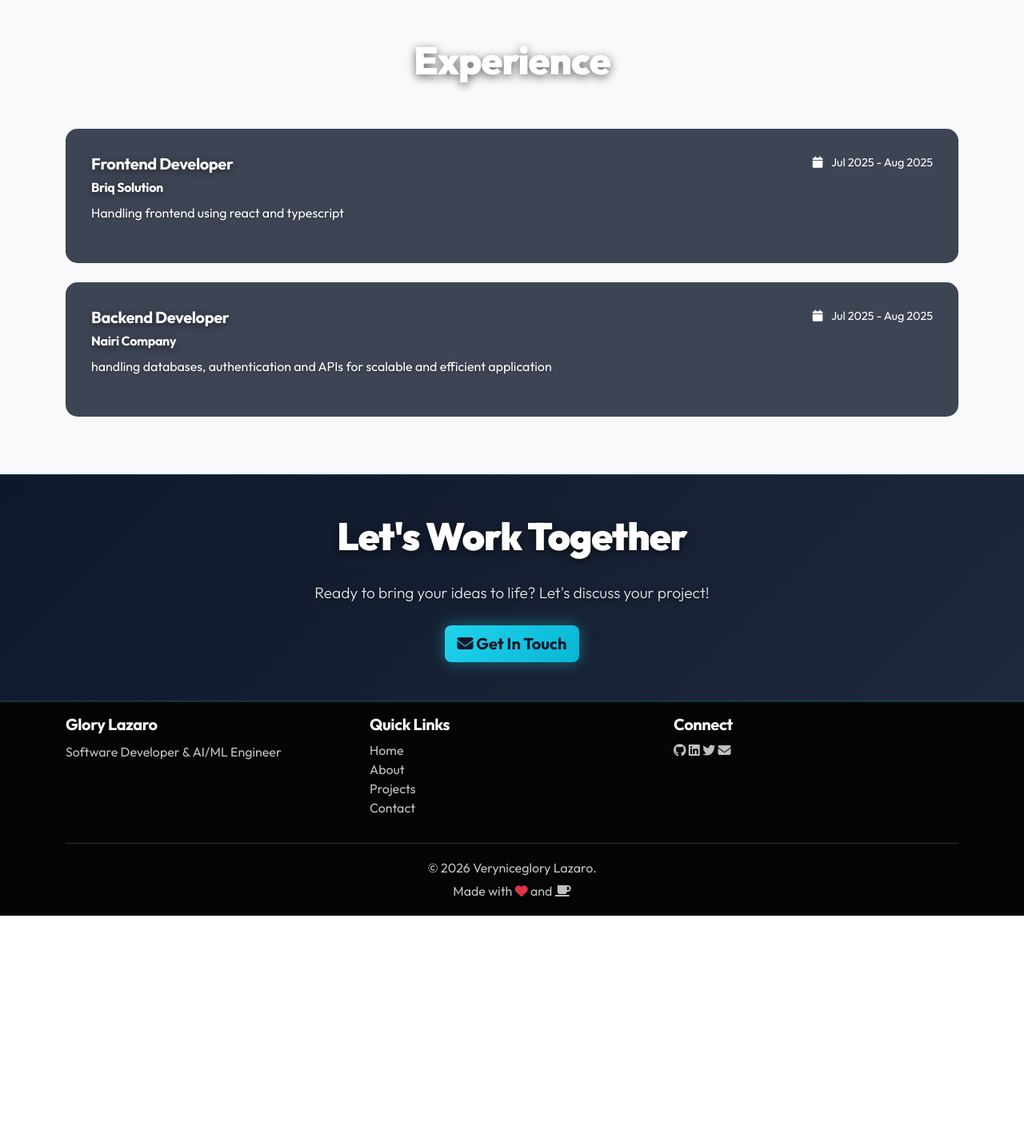
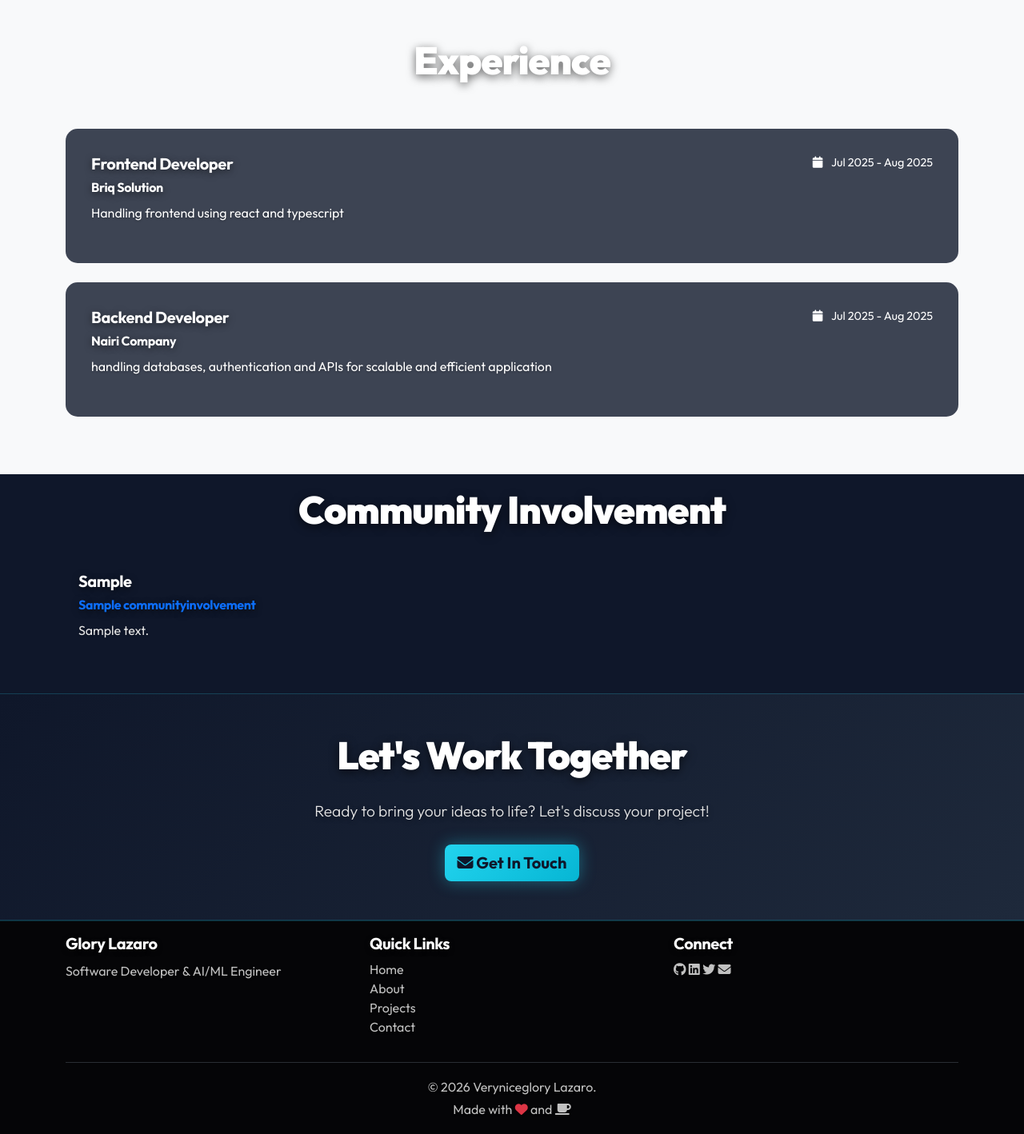
Before and after one commit to GloryMsasalaga/portfolio, a Django app: page /about/ in a window 1280 px wide. Shown: the part 2812-4230 px from the top of the page at 80% size. Before the commit the page ends 3957 px from the top, so only its background shows below. Run offline with Django 5.2, Linux system fonts and the light colour scheme; data comes from the database, SQL or seed files in the repository; tables that the repository leaves empty hold one stand-in row (values such as "Sample post"); some libraries are stand-ins or nearby versions.

Commit message:
feat: adding community involvement in the db and frontend page

```diff
--- a/portfolio/models.py
+++ b/portfolio/models.py
@@ -113,3 +113,15 @@ class Experience(models.Model):
 
     class Meta:
         ordering = ['-end_date', '-start_date']
+
+class CommunityInvolvement(models.Model):
+    """Model representing community involvement"""
+    name = models.CharField(max_length=200)
+    position = models.CharField(max_length=200)
+    description = models.TextField()
+
+    def __str__(self):
+        return f"{self.position} at {self.name}"
+
+    class Meta:
+        ordering = ['description']
--- a/portfolio/urls.py
+++ b/portfolio/urls.py
@@ -22,4 +22,5 @@ urlpatterns = [
     path('api/service-order/', views.service_order_api, name='service_order_api'),
     path('api/skills/', views.skills_api, name='skills_api'),
     path('api/services/', views.services_api, name='services_api'),
+    path('api/communityinvolvement/', views.communityinvolvement_api, name='communityinvolvement_api')
 ]
--- a/portfolio/views.py
+++ b/portfolio/views.py
@@ -6,7 +6,7 @@ from django.shortcuts import render, redirect, get_object_or_404
 from django.http import JsonResponse
 from django.views.decorators.csrf import csrf_exempt
 from django.contrib import messages
-from .models import Project, Contact, Service, ServiceOrder, Skill, Education, Experience
+from .models import Project, Contact, Service, ServiceOrder, Skill, Education, Experience, CommunityInvolvement
 
 def loading(request):
     """View for loading page."""
@@ -30,11 +30,13 @@ def about(request):
     skills = Skill.objects.all()
     education = Education.objects.all()
     experience = Experience.objects.all()
+    communityinvolvement = CommunityInvolvement.objects.all()
 
     context = {
         'skills': skills,
         'education': education,
         'experience': experience,
+        'communityinvolvement': communityinvolvement
     }
     return render(request, 'about.html', context)
 
@@ -212,3 +214,15 @@ def services_api(request):
             'icon': service.icon
         })
     return JsonResponse(data, safe=False)
+
+def communityinvolvement_api(request):
+    """API view for community involvement."""
+    communityinvolvement = CommunityInvolvement.objects.all()
+    data = []
+    for communityinvolvement in communityinvolvement:
+        data.append({
+            'name': communityinvolvement.name,
+            'position': communityinvolvement.position,
+            'description': communityinvolvement.description
+            })
+        return JsonResponse(data, safe=False)
--- a/templates/about.html
+++ b/templates/about.html
@@ -169,6 +169,32 @@
 </section>
 {% endif %}
 
+<!-- Community Section -->
+{% if communityinvolvement %}
+<section class="py-3">
+    <div class="container">
+        <div class="row">
+            <div class="col-12 text-center mb-4">
+                <h2 class="display-5 fw-bold">Community Involvement</h2>
+            </div>
+            <div class="row">
+                {% for community in communityinvolvement %}
+                <div class="col-md-4 mb-3">
+                    <div class="community-card p-3 h-100">
+                        <h5 class="fw-bold">{{ community.position }}</h5>
+                        <h6 class="text-primary">{{ community.name }}</h6>
+                        {% if community.description %}
+                        <p>{{ community.description }}</p>
+                        {% endif %}
+                    </div>
+                </div>
+                {% endfor %}
+            </div>
+        </div>
+    </div>
+</section>
+{% endif %}
+
 <!-- CTA Section -->
 <section class="py-5 text-white" style="background: linear-gradient(135deg, #0F172A 0%, #1E293B 100%); border-top: 1px solid rgba(34, 211, 238, 0.2); border-bottom: 1px solid rgba(34, 211, 238, 0.2);">
     <div class="container">
```
Also changed, not shown: portfolio/admin.py (+7 -1 lines), portfolio/serializers.py (+7 -1 lines), portfolio/migrations/0004_communityinvolvement.py (added).
